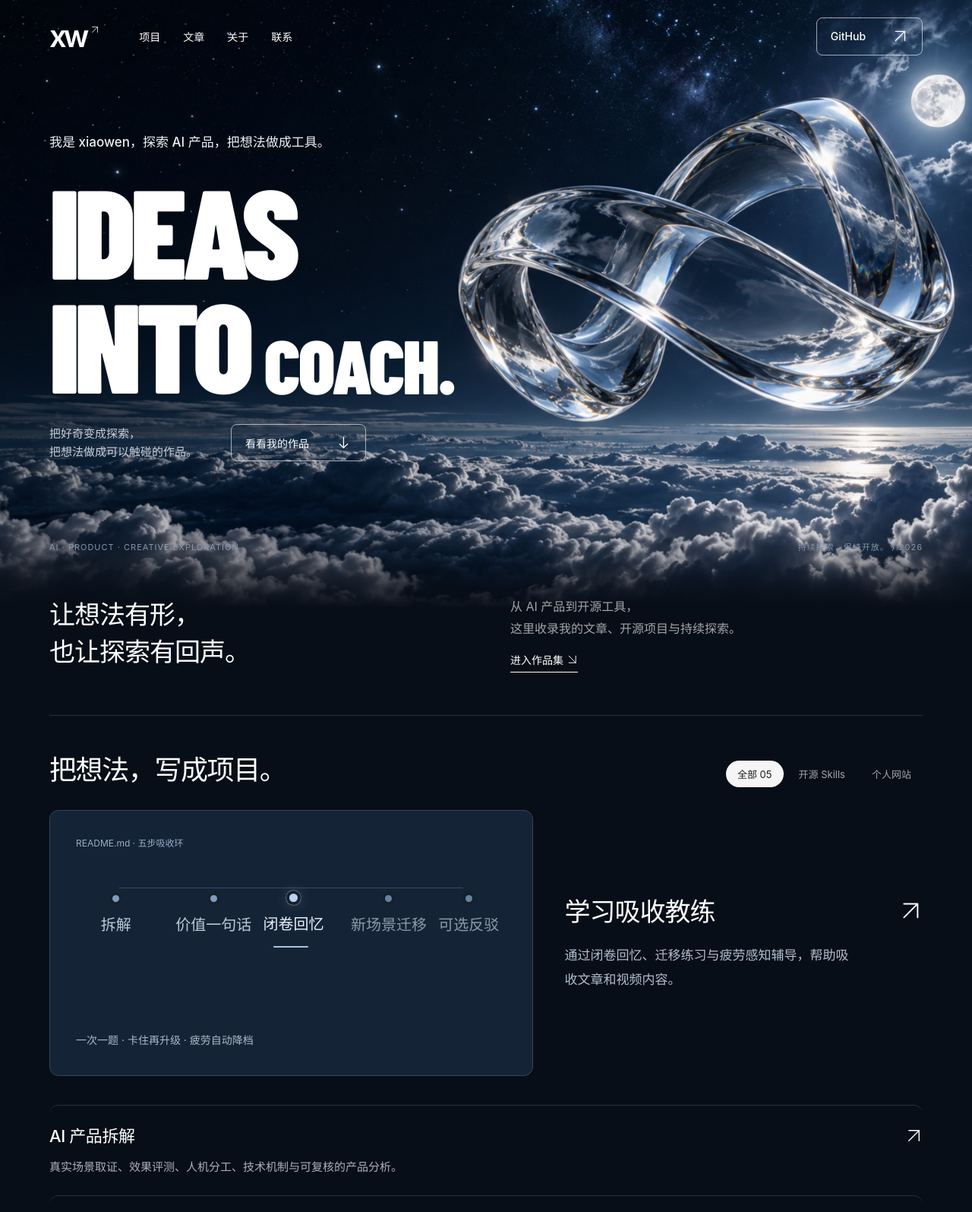
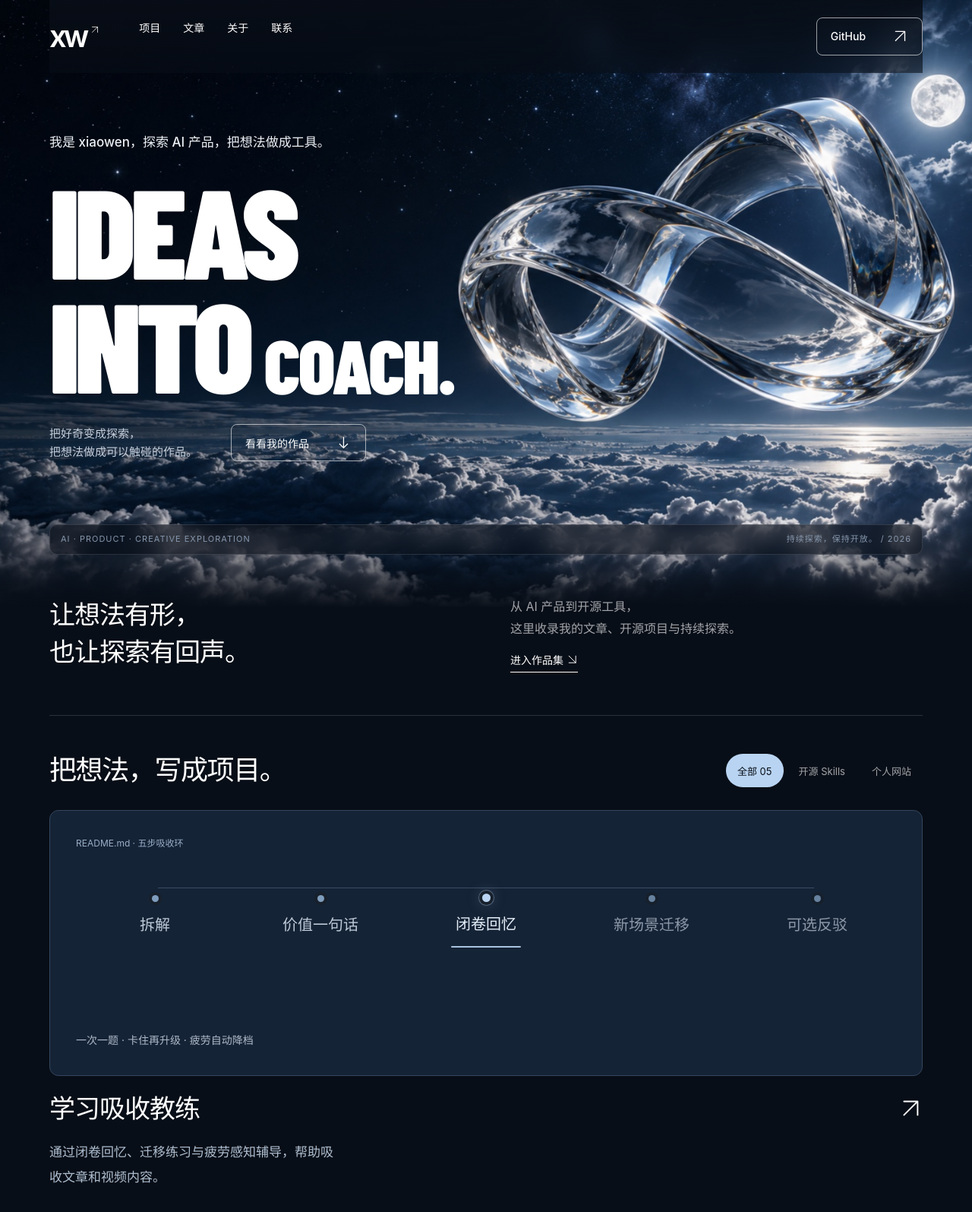
Before and after one commit to xiaowen-prog/xiaowen-prog.github.io, a plain HTML site: page index.html in a window 1280 px wide. Shown: the top 1595 px of the page at 76% size. Drawn offline with Linux system fonts and the light colour scheme.

Commit message:
Update desktop.css

```diff
--- a/desktop.css
+++ b/desktop.css
@@ -168,3 +168,58 @@
   .intro { column-gap: 36px; }
   .intro h2 { font-size: 30px; }
 }
+
+
+/* Portfolio audit pass: restore the project covers and keep the interaction hierarchy intact. */
+@media (min-width: 651px) {
+  .projects { display: grid; grid-template-columns: repeat(2, minmax(0, 1fr)); gap: 42px 28px; }
+  .project:first-child { display: block; grid-column: span 2; margin-bottom: 0; }
+  .project:not(:first-child) { display: block; padding: 0; border-top: 0; }
+  .project:not(:first-child) .cover { display: block; height: 300px; }
+  .project:first-child .cover { height: 350px; }
+  .project:last-child { grid-column: span 2; }
+  .project:first-child .project-info,
+  .project:not(:first-child) .project-info { margin-top: 20px; }
+}
+@media (max-width: 650px) {
+  .projects { display: grid; grid-template-columns: 1fr; gap: 34px; }
+  .project:not(:first-child) { display: block; padding: 0; border-top: 0; }
+  .project:not(:first-child) .cover { display: block; height: 280px; }
+  .project:not(:first-child) .project-info { margin-top: 20px; }
+}
+
+/* Audit pass: navigation, contrast, touch targets, and a restrained accent color. */
+:root { --accent: #b9d4f2; }
+header {
+  position: fixed;
+  top: 0;
+  z-index: 20;
+  background: linear-gradient(180deg, rgba(8, 14, 23, .92), rgba(8, 14, 23, .58));
+  backdrop-filter: blur(14px);
+}
+.hero-caption {
+  padding: 10px 14px;
+  border: 1px solid rgba(255,255,255,.12);
+  border-radius: 10px;
+  background: rgba(8,14,23,.54);
+  backdrop-filter: blur(12px);
+}
+.filters .active { background: var(--accent); color: var(--bg); }
+.project { transition: transform .25s ease, opacity .25s ease; }
+.project:hover { transform: translateY(-4px); }
+footer { overflow: visible; }
+.footer-wordmark { overflow: visible; padding-bottom: .08em; }
+nav a,
+.filters button,
+.contact-methods > a,
+.contact-methods > button,
+.ghost { min-height: 44px; }
+@media (max-width: 650px) {
+  header { position: fixed; height: 68px; padding-inline: 20px; background: linear-gradient(180deg, rgba(8,14,23,.94), rgba(8,14,23,.68)); }
+  nav { gap: 4px; }
+  nav a { min-height: 44px; padding: 10px 8px; }
+  .nav-cta { min-height: 44px; }
+  .filters { gap: 6px; width: 100%; overflow-x: auto; }
+  .filters button { min-height: 44px; padding: 10px 15px; white-space: nowrap; }
+  .hero-caption { padding: 8px 10px; }
+}
```
